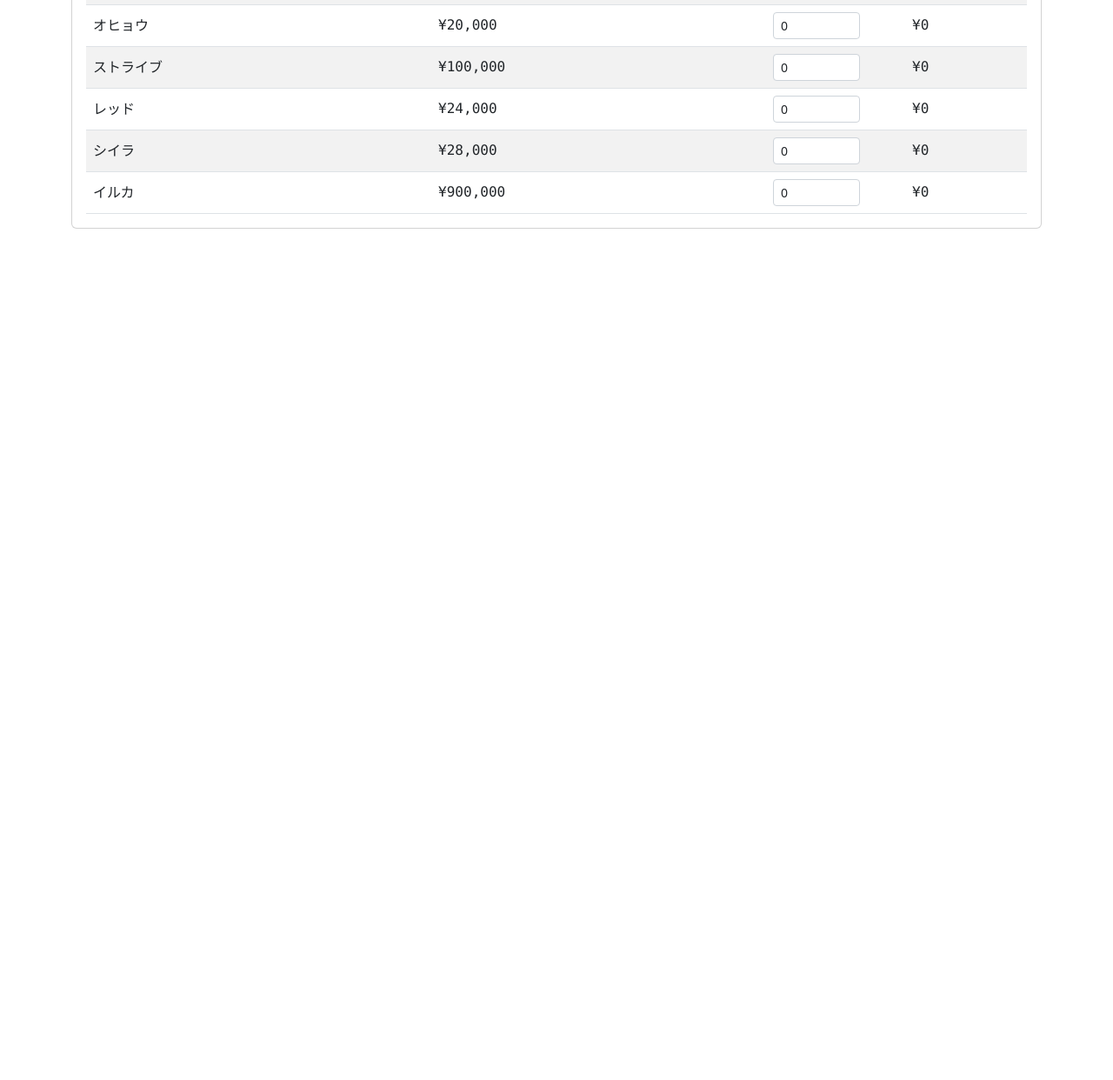
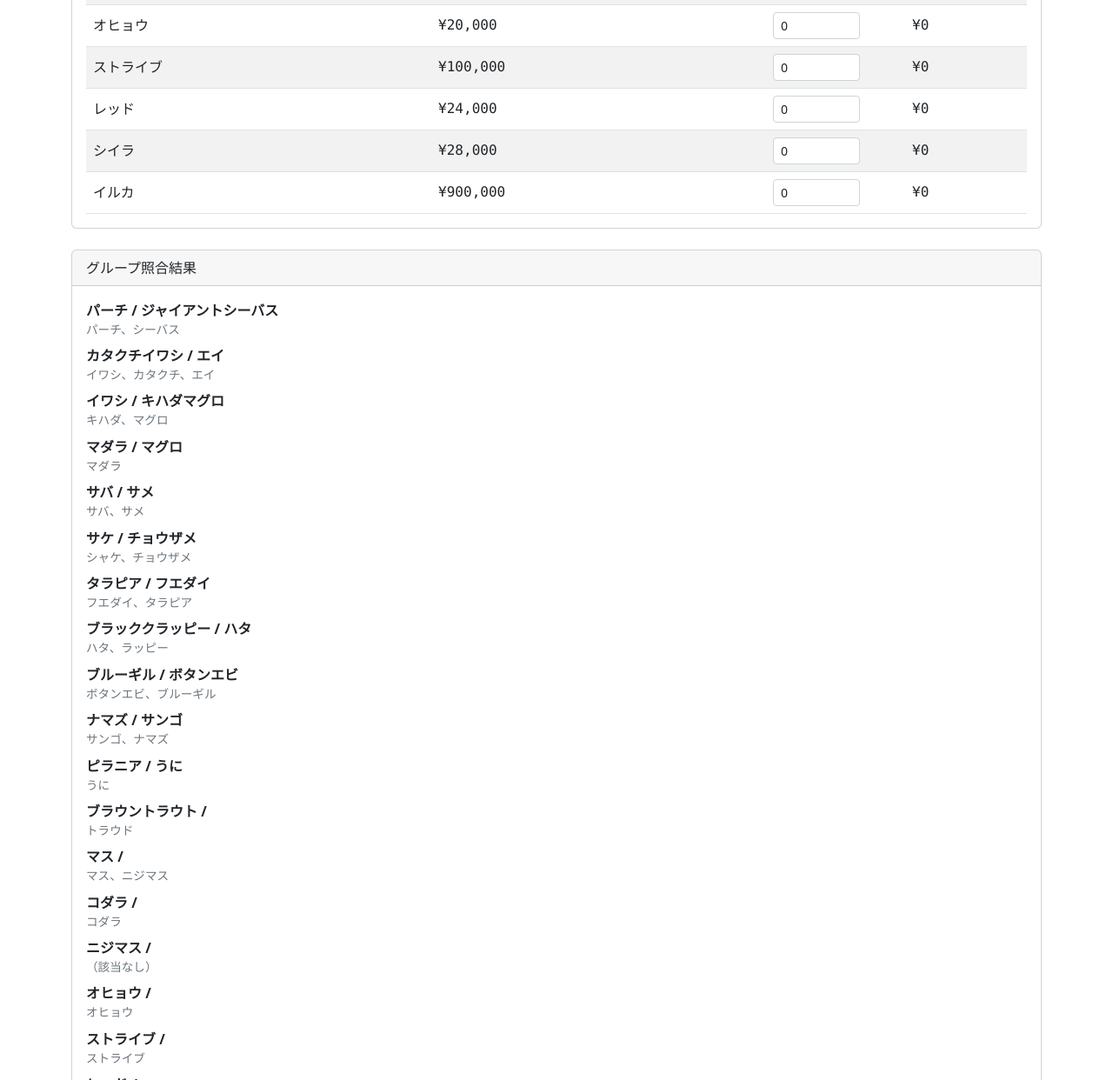
Before and after one commit to TakeshiAdachi0326/KatacityFish.github.io, a plain HTML site: page index.html in a window 1280 px wide. Shown: the part 1558-2800 px from the top of the page at 87% size. Before the commit the page ends 1845 px from the top, so only its background shows below. Drawn offline with nearby package versions, Linux system fonts and the light colour scheme.

```diff
--- a/index.html
+++ b/index.html
@@ -12,6 +12,7 @@
   <style>
     .small-input { max-width:100px; }
     .monospace { font-family: ui-monospace, SFMono-Regular, Menlo, Monaco, "Roboto Mono", "Courier New", monospace; }
+    .muted-small { font-size:0.85rem; color:#6c757d; }
   </style>
 </head>
 <body>
@@ -27,10 +28,10 @@
   <main class="container py-4">
     <header class="mb-4">
       <h1 class="h3">お魚の単価入力</h1>
-      <p class="text-muted">数量を入力すると小計と合計が自動で計算されます。</p>
+      <p class="text-muted">数量を入力すると小計と合計が自動で計算されます。下にグループ照合の結果を表示します。</p>
     </header>
 
-    <!-- 合計表示（合計をコピーするボタンを追加） -->
+    <!-- 合計表示（合計をコピーするボタン） -->
     <div class="row mb-4 g-3">
       <div class="col-sm-6 col-md-4">
         <div class="card shadow-sm">
@@ -51,12 +52,12 @@
       </div>
     </div>
 
-    <!-- テーブル（各行のコピーボタンを削除） -->
+    <!-- テーブル（各行のコピーボタンは不要） -->
     <section>
       <div class="card">
         <div class="card-header">品目一覧</div>
         <div class="card-body table-responsive">
-          <table class="table table-striped align-middle mb-0">
+          <table id="itemsTable" class="table table-striped align-middle mb-0">
             <thead>
               <tr>
                 <th>品目</th>
@@ -101,6 +102,21 @@
         </div>
       </div>
     </section>
+
+    <!-- グループ確認セクション -->
+    <section class="mt-4">
+      <div class="card">
+        <div class="card-header">グループ照合結果</div>
+        <div class="card-body">
+          <div id="groupsContainer" class="mb-3"></div>
+          <div id="unmatchedContainer" class="mt-2">
+            <div class="muted-small">照合できなかった品目（表の名前と一致しないもの）:</div>
+            <ul id="unmatchedList" class="mb-0"></ul>
+          </div>
+        </div>
+      </div>
+    </section>
+
   </main>
 
   <script>
@@ -142,7 +158,6 @@
         btn.disabled = true;
         setTimeout(()=>{ btn.textContent = prev; btn.disabled = false; }, 1200);
       } catch (err) {
-        // フォールバック
         const ta = document.createElement('textarea');
         ta.value = text;
         document.body.appendChild(ta);
@@ -152,14 +167,161 @@
       }
     }
 
+    // グループデータ（ユーザー指定）
+    const groups = [
+      ["パーチ","ジャイアントシーバス"],
+      ["カタクチイワシ","エイ"],
+      ["イワシ","キハダマグロ"],
+      ["マダラ","マグロ"],
+      ["サバ","サメ"],
+      ["サケ","チョウザメ"],
+
+      ["タラピア","フエダイ"],
+      ["ブラッククラッピー","ハタ"],
+      ["ブルーギル","ボタンエビ"],
+      ["ナマズ","サンゴ"],
+      ["ピラニア","うに"],
+      ["ブラウントラウト",""],
+
+      // 単独（右側空）
+      ["マス",""],
+      ["コダラ",""],
+      ["ニジマス",""],
+      ["オヒョウ",""],
+      ["ストライブ",""],
+      ["レッド",""],
+      ["シイラ",""],
+      ["イルカ",""]
+    ];
+
+    // マッチングをゆるくするヘルパー: 正規化（空白・大文字小文字の差を吸収）
+    function normalizeName(s){
+      return String(s||'').replace(/\s+/g,'').replace(/ー/g,'').trim().toLowerCase();
+    }
+
+    // 追加の簡易別名マップ（既知の差異を補正）
+    const alias = {
+      "シャケ":"サケ",
+      "キハダ":"キハダマグロ",
+      "トラウド":"ブラウントラウト",
+      "カタクチ":"カタクチイワシ",
+      "ストライブ":"ストライブ", // 保持
+      "マグロ":"マグロ"
+    };
+
+    // 表の品目を取得
+    function getTableItems(){
+      const rows = Array.from(document.querySelectorAll('#itemsTable tbody tr'));
+      return rows.map(r => r.cells[0]?.textContent.trim()).filter(Boolean);
+    }
+
+    // 照合アルゴリズム: テーブル名がグループ内のいずれかと包含関係にあるか、別名で一致するかを判定
+    function matchItemsToGroups(tableItems){
+      const result = groups.map(g => ({ key: g.join(' / '), members: [], source: g.slice() }));
+      const unmatched = [];
+
+      tableItems.forEach(item => {
+        const nItem = normalizeName(item);
+        // apply alias if exists
+        const aliased = alias[item] ? alias[item] : alias[nItem] ? alias[nItem] : null;
+        let found = false;
+
+        for (let i=0;i<groups.length;i++){
+          const g = groups[i];
+          for (let j=0;j<g.length;j++){
+            if (!g[j]) continue;
+            const gname = g[j];
+            const ng = normalizeName(gname);
+
+            // direct include or reverse include
+            if (ng && (ng.includes(nItem) || nItem.includes(ng) || normalizeName(gname) === nItem)) {
+              result[i].members.push(item);
+              found = true;
+              break;
+            }
+
+            // alias check
+            if (aliased){
+              const nAli = normalizeName(aliased);
+              if (ng === nAli || nAli.includes(ng) || ng.includes(nAli)){
+                result[i].members.push(item);
+                found = true;
+                break;
+              }
+            }
+          }
+          if (found) break;
+        }
+
+        if (!found){
+          // 最後の試み: alias map values contains item?
+          const aliasMatch = Object.entries(alias).find(([k,v]) => normalizeName(v) === nItem || normalizeName(k) === nItem);
+          if (aliasMatch){
+            // try to assign to group that contains aliasMatch value
+            const aliasValue = aliasMatch[1];
+            for (let i=0;i<groups.length;i++){
+              if (groups[i].some(g => normalizeName(g) === normalizeName(aliasValue))){
+                result[i].members.push(item);
+                found = true;
+                break;
+              }
+            }
+          }
+        }
+
+        if (!found) unmatched.push(item);
+      });
+
+      return { groups: result, unmatched };
+    }
+
+    // 描画
+    function renderGroupReport(){
+      const tableItems = getTableItems();
+      const { groups: mapped, unmatched } = matchItemsToGroups(tableItems);
+      const container = document.getElementById('groupsContainer');
+      container.innerHTML = '';
+
+      mapped.forEach(g => {
+        const div = document.createElement('div');
+        div.className = 'mb-2';
+        const title = document.createElement('div');
+        title.className = 'fw-semibold';
+        title.textContent = g.key;
+        const members = document.createElement('div');
+        members.className = 'muted-small';
+        members.textContent = g.members.length ? g.members.join('、') : '（該当なし）';
+        div.appendChild(title);
+        div.appendChild(members);
+        container.appendChild(div);
+      });
+
+      const ul = document.getElementById('unmatchedList');
+      ul.innerHTML = '';
+      if (unmatched.length === 0){
+        const li = document.createElement('li'); li.textContent = 'なし'; ul.appendChild(li);
+      } else {
+        unmatched.forEach(n => {
+          const li = document.createElement('li'); li.textContent = n; ul.appendChild(li);
+        });
+      }
+    }
+
     // イベント登録
     document.addEventListener('input', function(e){
-      if (e.target && e.target.classList && e.target.classList.contains('qty-input')) updateTotals();
+      if (e.target && e.target.classList && e.target.classList.contains('qty-input')) {
+        updateTotals();
+        // グループ動的更新（必要なら）
+      }
     });
     document.getElementById('copyTotalBtn')?.addEventListener('click', copyTotal);
 
-    // 初期計算
+    // 初期化
     updateTotals();
+    // グループ照合結果を表示（読み込み時）
+    document.addEventListener('DOMContentLoaded', renderGroupReport);
+    // もしDOMContentLoadedが既に発火していたら即時呼び出し
+    if (document.readyState === 'interactive' || document.readyState === 'complete') renderGroupReport();
   </script>
 
   <script src="https://cdn.jsdelivr.net/npm/bootstrap@5.3.2/dist/js/bootstrap.bundle.min.js"></script>
```
